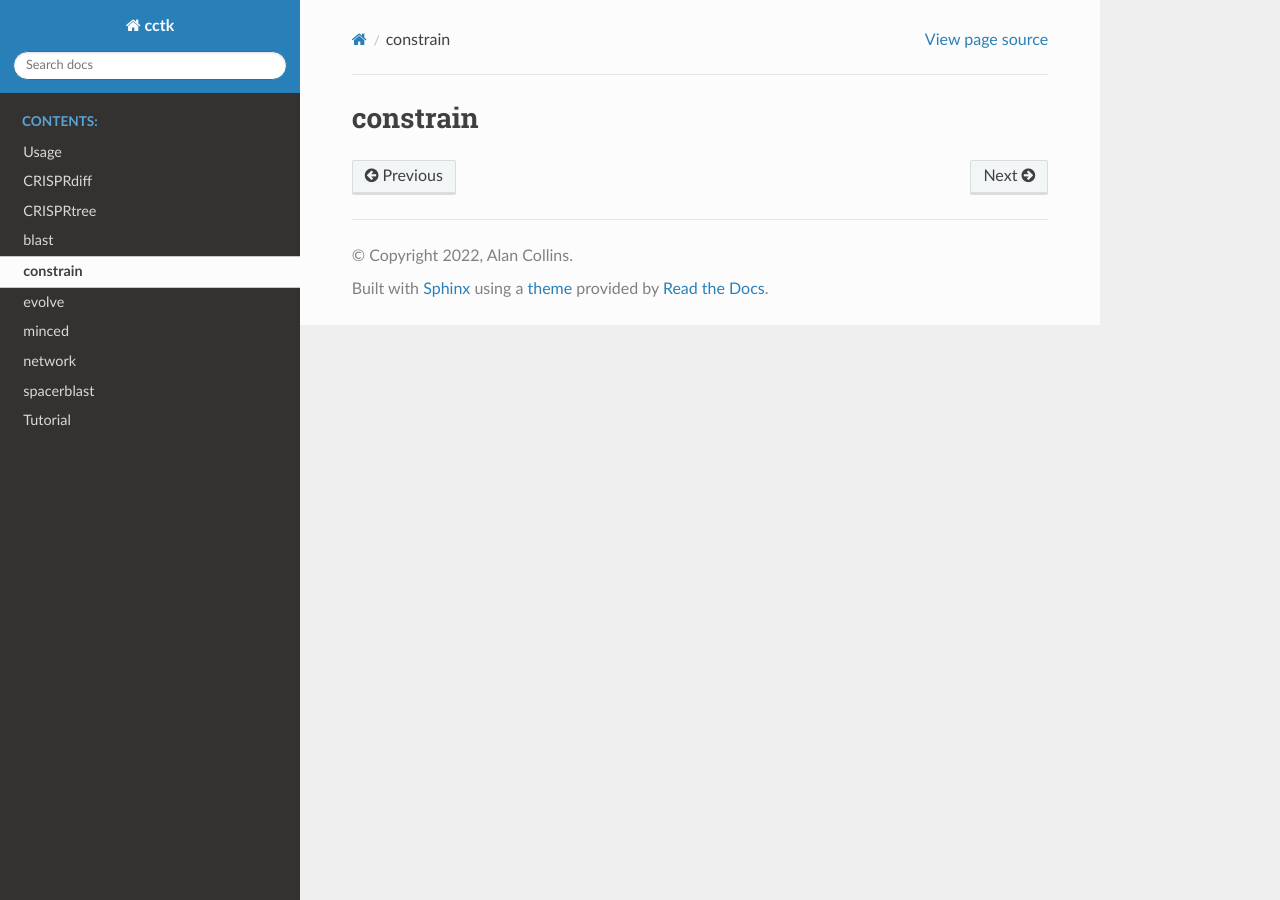
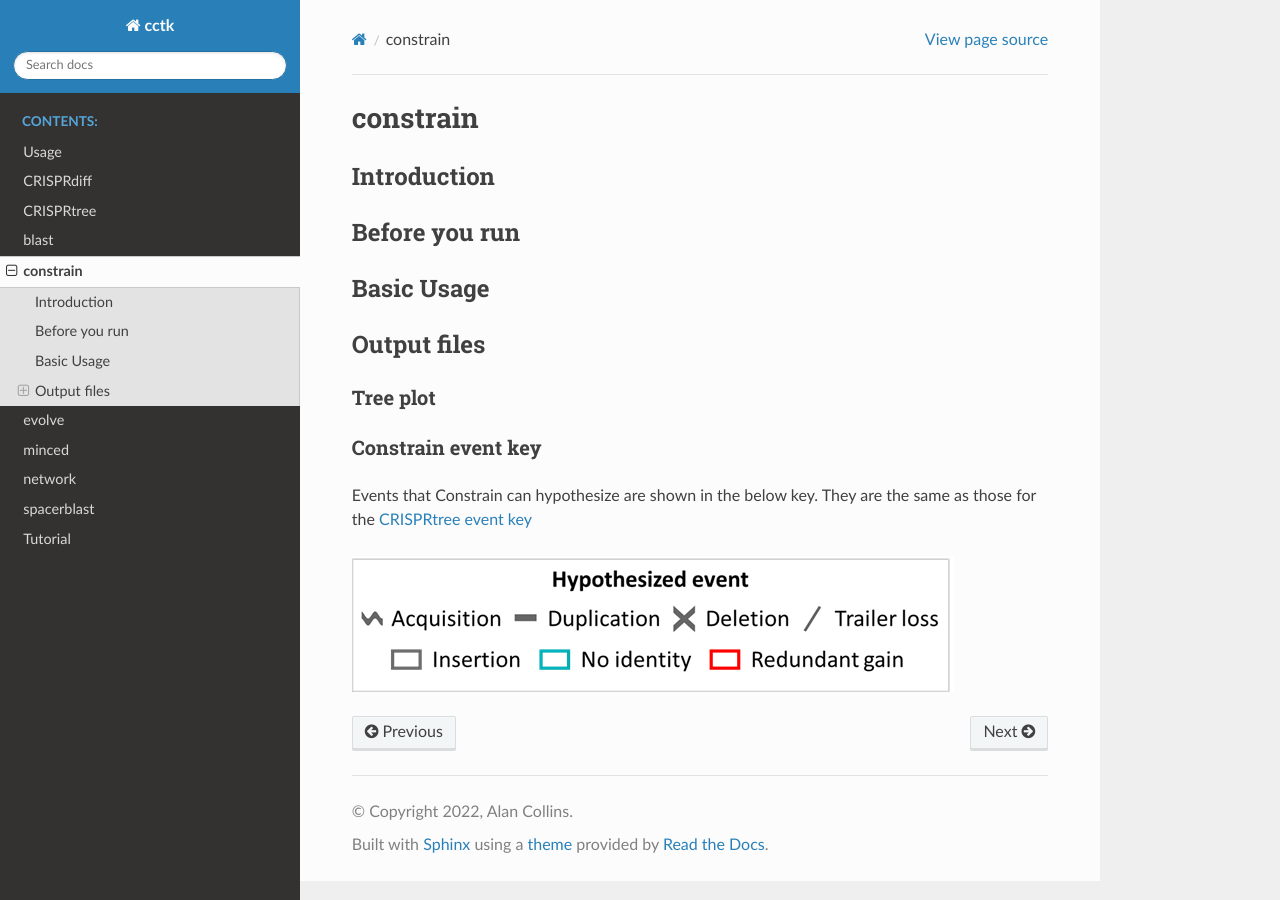
Before and after one commit to Alan-Collins/CRISPR_comparison_toolkit, a Sphinx documentation site: the page built from docs/source/content/constrain.rst, in a window 1280 px wide. Built offline with Sphinx 7.4.7 and the Read the Docs theme 2.0.0, drawn with Linux system fonts in a browser that asks for light colours.

Commit message:
add bones

```diff
--- a/docs/source/content/constrain.rst
+++ b/docs/source/content/constrain.rst
@@ -1,2 +1,36 @@
 constrain
 =========
+
+Introduction
+------------
+
+.. _constrain-before-you-run:
+
+Before you run
+--------------
+
+
+.. _constrain-basic:
+
+Basic Usage
+-----------
+
+
+
+Output files
+------------
+
+.. _constrain-treeplot:
+
+Tree plot
+^^^^^^^^^
+
+
+.. _constrain-tree-key:
+
+Constrain event key
+^^^^^^^^^^^^^^^^^^^
+
+Events that Constrain can hypothesize are shown in the below key. They are the same as those for the :ref:`tree-key`
+
+.. image:: images/tree_key.png
```
